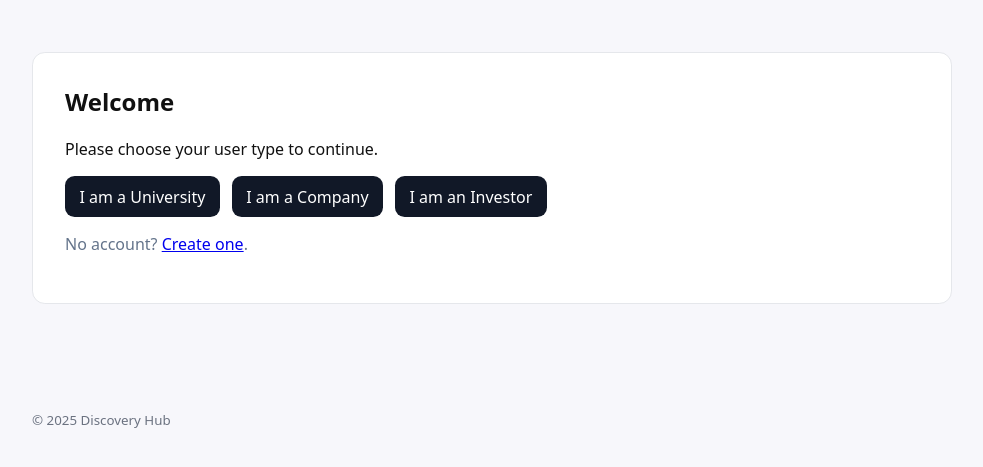
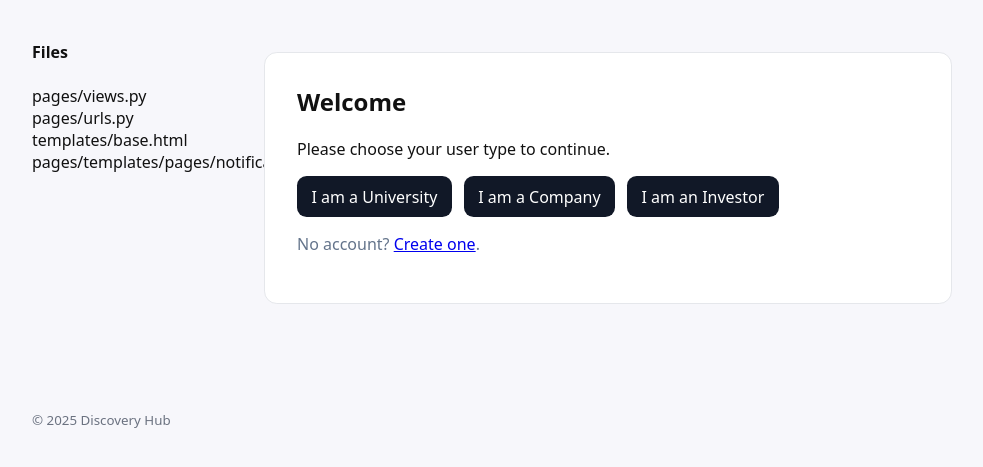
Before and after one commit to alrudniy/f25_discovery, a Django app: page / in a window 1280 px wide. Shown: the part 63-530 px from the top of the page, without its empty margins (148-1131 px from the left). Run offline with Django 5.2, Linux system fonts and the light colour scheme.

Commit message:
feat: Add notifications page and file listing sidebar to base template
Co-authored-by: aider (gemini/gemini-2.5-pro) <aider@aider.chat>

```diff
--- a/pages/urls.py
+++ b/pages/urls.py
@@ -6,4 +6,5 @@ urlpatterns = [
     path('screen1/', views.screen1, name='screen1'),
     path('screen2/', views.screen2, name='screen2'),
     path('screen3/', views.screen3, name='screen3'),
+    path('notifications/', views.notifications, name='notifications'),
 ]
--- a/pages/views.py
+++ b/pages/views.py
@@ -18,3 +18,20 @@ def screen2(request):
 def screen3(request):
     role = request.user.user_type.title() if hasattr(request.user, 'user_type') else 'User'
     return render(request, 'pages/screen3.html', {'role': role})
+
+@login_required
+def notifications(request):
+    # This is dummy data for now.
+    current_notifications = [
+        "Your profile was updated.",
+        "You have a new message from Admin.",
+    ]
+    previous_notifications = [
+        "Your password was changed a week ago.",
+        "Welcome to the platform!",
+    ]
+    context = {
+        'current_notifications': current_notifications,
+        'previous_notifications': previous_notifications,
+    }
+    return render(request, 'pages/notifications.html', context)
--- a/templates/base.html
+++ b/templates/base.html
@@ -35,7 +35,17 @@
     </div>
   </header>
 
-  <main class="container">
+  <div class="container" style="display: flex; gap: 2rem;">
+    <aside style="width: 200px; flex-shrink: 0;">
+      <h4>Files</h4>
+      <ul style="list-style-type: none; padding-left: 0;">
+        <li>pages/views.py</li>
+        <li>pages/urls.py</li>
+        <li>templates/base.html</li>
+        <li>pages/templates/pages/notifications.html</li>
+      </ul>
+    </aside>
+    <main style="flex-grow: 1;">
       {% if messages %}
         <ul class="messages">
           {% for message in messages %}
@@ -45,6 +55,7 @@
       {% endif %}
       {% block content %}{% endblock %}
     </main>
+  </div>
 
   <footer class="site-footer">
     <div class="container">
```
Also changed, not shown: pages/templates/pages/notifications.html (added, +31 -0 lines). Lines whose indentation alone changed are shown as unchanged.
